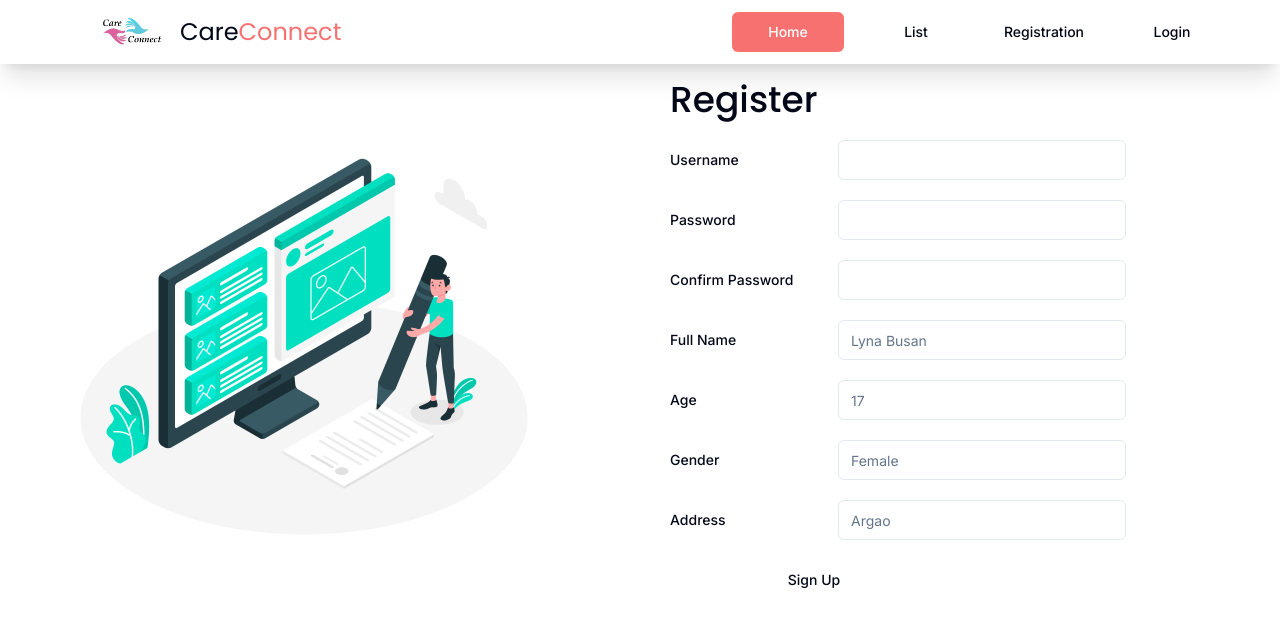
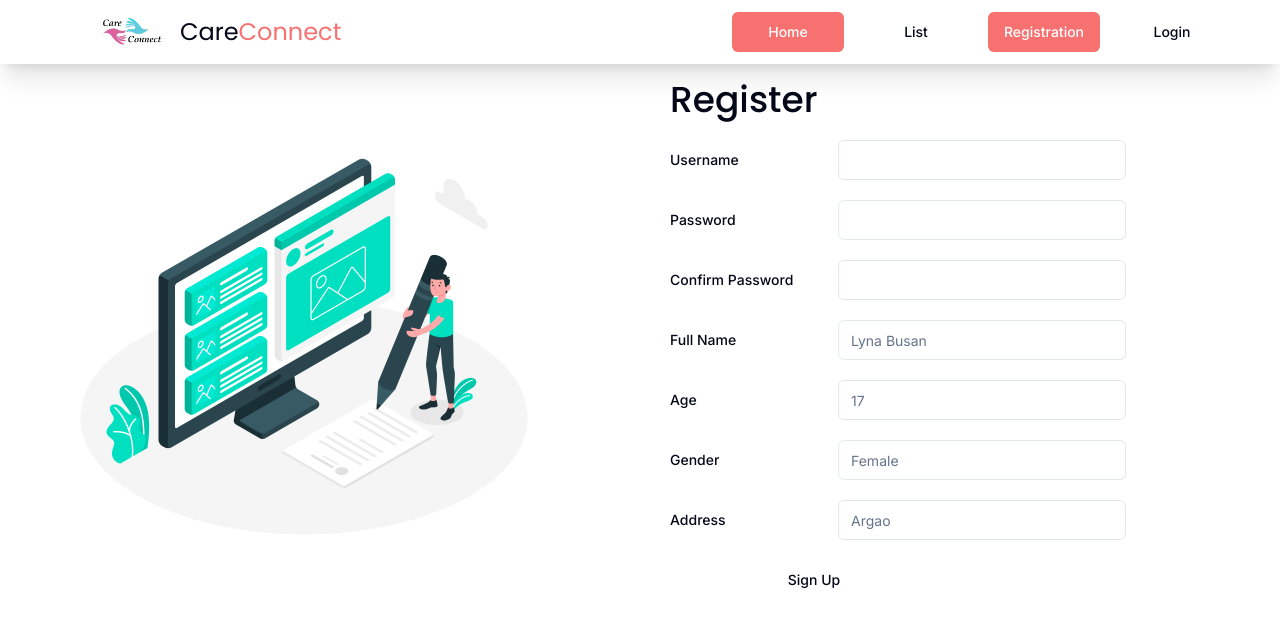
Before and after one commit to foursalaysay/careconnect, a Next.js app: page /signup in a window 1280 px wide. Shown: the top 626 px of the page. Built offline with nearby package versions, Linux system fonts and the light colour scheme; a web font is replaced by a local one.

Commit message:
fixing buttons

```diff
--- a/src/components/reusables/InputButton.tsx
+++ b/src/components/reusables/InputButton.tsx
@@ -58,7 +58,7 @@ export default function InputForm() {
             </FormItem>
           )}
         />
-        <Button className="w-full" type="submit">Search</Button>
+        <Button variant="blue" className="w-full" type="submit">Search</Button>
       </form>
     </Form>
   )
--- a/src/components/reusables/Navbar.tsx
+++ b/src/components/reusables/Navbar.tsx
@@ -32,7 +32,7 @@ export default function Navbar(){
                     <h1 className='font-poppins text-2xl'>Care<span className="text-red-400">Connect</span></h1>
                 </div>
                 <div className="w-1/2 flex items-center justify-center flex-row gap-4">
-                    <Button variant="white" asChild className={`w-28 ${(pathname.includes('')) ? 'bg-red-400 text-white' : 'bg-none'}`}>
+                    <Button asChild className={`w-28 ${(!pathname.includes('') || pathname.includes('list')) ? 'bg-none' : 'bg-red-400 text-white'}`}>
                         <Link href='/'>
                             Home
                         </Link>
@@ -42,12 +42,12 @@ export default function Navbar(){
                             List
                         </Link>
                     </Button>
-                    <Button asChild className={`w-28 ${(pathname.includes('register')) ? 'bg-red-400 text-white' : 'bg-none'}`}>
-                        <Link href='/register'>
+                    <Button asChild className={`w-28 ${(pathname.includes('signup')) ? 'bg-red-400 text-white' : 'bg-none'}`}>
+                        <Link href='/signup'>
                             Registration
                         </Link>
                     </Button>
-                    <Button asChild className={`w-28 ${(pathname.includes('login')) ? 'bg-red-400' : 'bg-none'}`}>
+                    <Button asChild className={`w-28 ${(pathname.includes('login')) ? 'bg-red-400 text-white' : 'bg-none'}`}>
                         <Link href='/login'>
                             Login
                         </Link>
--- a/src/components/ui/button.tsx
+++ b/src/components/ui/button.tsx
@@ -18,6 +18,7 @@ const buttonVariants = cva(
           "bg-secondary text-secondary-foreground hover:bg-secondary/80",
         ghost: "hover:bg-accent hover:text-accent-foreground",
         link: "text-primary underline-offset-4 hover:underline",
+        blue : "bg-primary text-white"
       },
       size: {
         default: "h-10 px-4 py-2",
```
